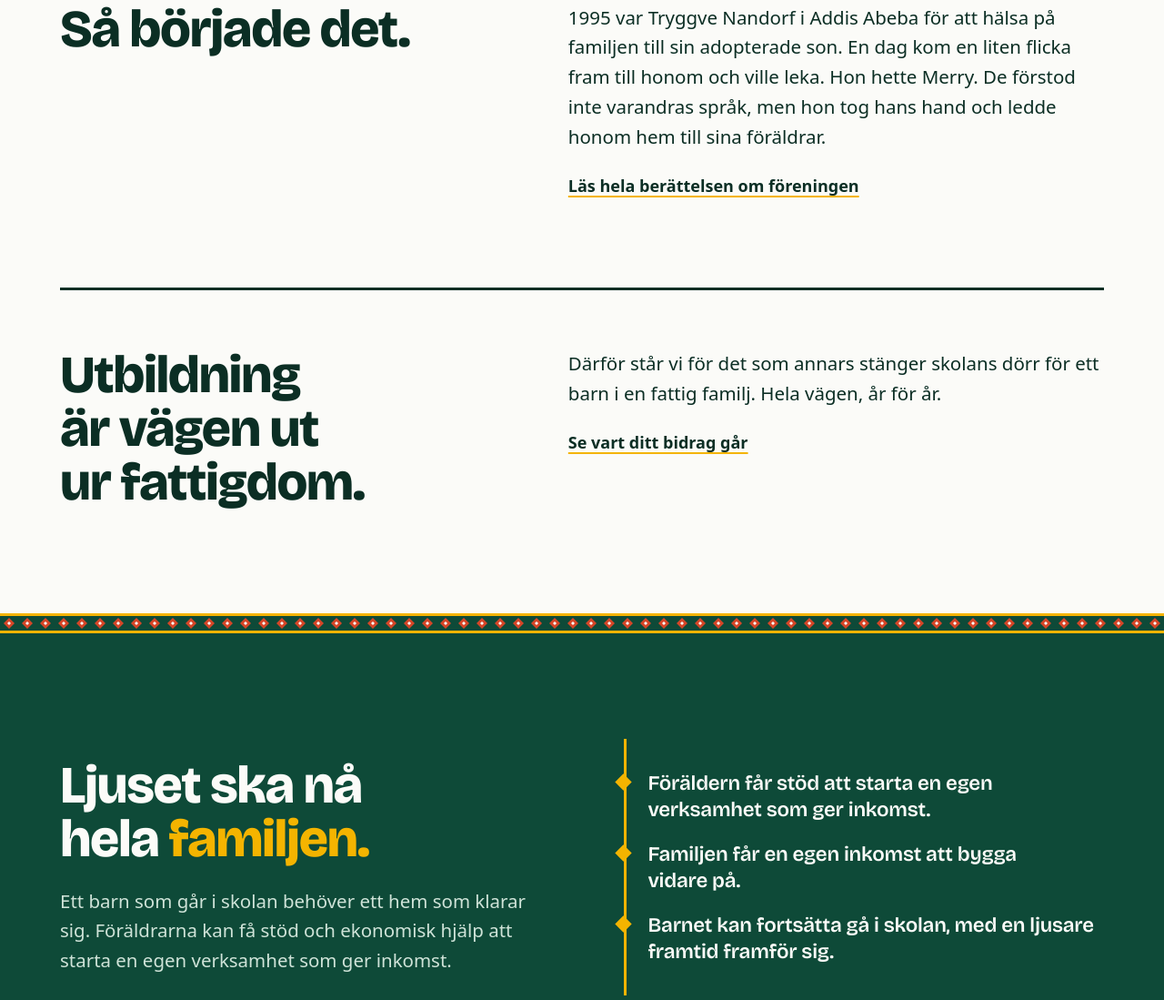
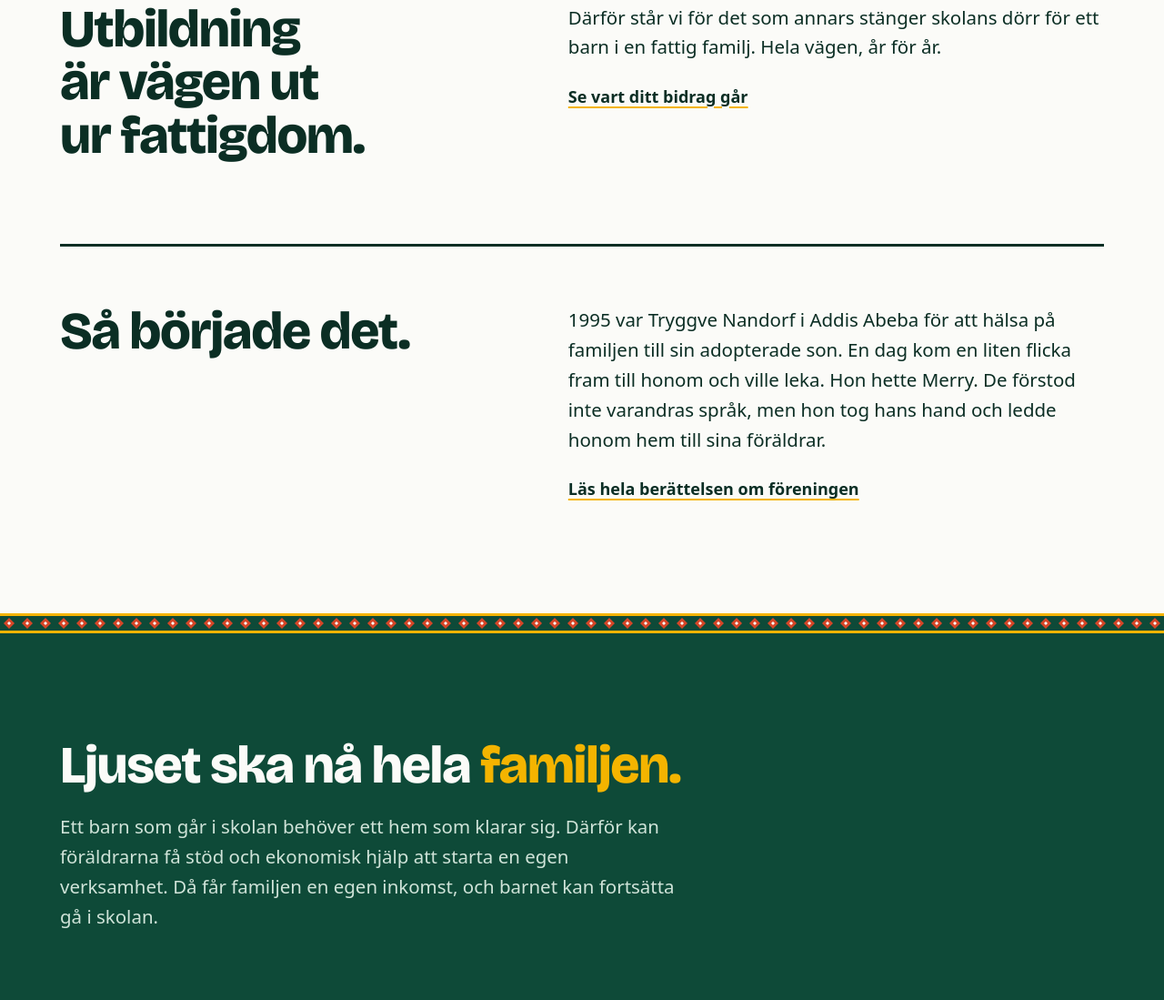
Before and after one commit to streetlight-nu/web, an Astro site: page / in a window 1280 px wide. Shown: the part 1173-2272 px from the top of the page at 91% size. Built offline with nearby package versions, Linux system fonts and the light colour scheme; Astro itself is replaced by a stand-in of ours; a web font is replaced by a local one.

Commit message:
Startsidan: Utbildning före Så började det, och familjen i ett stycke
Sektionen om vad stödet är till för står nu först i det ljusa fältet. Ljuset
ska nå hela familjen berättar kedjan i ett stycke i stället för att upprepa
den i guldtråden. Testerna för guldtrådens rörelse flyttar till Bli fadder.

Co-Authored-By: Claude Opus 5.5 <noreply@anthropic.com>

```diff
--- a/src/pages/index.astro
+++ b/src/pages/index.astro
@@ -5,17 +5,10 @@ import JulkampanjPaStartsidan from "@/components/JulkampanjPaStartsidan.astro";
 import LightBand from "@/components/LightBand.astro";
 import Pil from "@/components/Pil.astro";
 import SenasteNytt from "@/components/SenasteNytt.astro";
-import Thread from "@/components/Thread.astro";
 import TibebBand from "@/components/TibebBand.astro";
 import { buttonVariants } from "@/components/ui/button";
 import { hamtaOmForeningen, stycken } from "@/lib/om-foreningen";
 import { href } from "@/lib/utils";
-
-const familySteps = [
-  "Föräldern får stöd att starta en egen verksamhet som ger inkomst.",
-  "Familjen får en egen inkomst att bygga vidare på.",
-  "Barnet kan fortsätta gå i skolan, med en ljusare framtid framför sig.",
-];
 
 /**
  * The start page tells why and who; the proof (what the support pays for, how the money reaches the children, Insyn)
@@ -90,23 +83,9 @@ const lankGron = "inline-flex min-h-11 items-center font-semibold text-cotton un
 
   <JulkampanjPaStartsidan />
 
-  <!-- Så började det, then what the support is for: one cotton field. -->
+  <!-- What the support is for, then Så började det: one cotton field. -->
   <div class={`bg-cotton text-ink ${section}`}>
-    {
-      borjan && (
-        <section id="borjan" aria-labelledby="borjan-rubrik" class={`band-inner mb-[clamp(56px,7vw,96px)] ${split}`}>
-          <h2 id="borjan-rubrik" class={`min-w-0 ${h2}`}>Så började det.</h2>
-          <div class="min-w-0">
-            <p class={lede}>{borjan}</p>
-            <p class="mt-4">
-              <a class={lankInk} href={href("/om-foreningen#borjan")}>Läs hela berättelsen om föreningen</a>
-            </p>
-          </div>
-        </section>
-      )
-    }
-    <section id="stod" aria-labelledby="stod-rubrik" class="band-inner">
-      <div class:list={[split, borjan && "border-t-[3px] border-ink pt-[clamp(40px,5vw,64px)]"]}>
+    <section id="stod" aria-labelledby="stod-rubrik" class:list={["band-inner", split]}>
       <h2 id="stod-rubrik" class={`min-w-0 ${h2}`}>Utbildning är vägen ut ur fattigdom.</h2>
       <div class="min-w-0">
         <p class={lede}>
@@ -116,22 +95,33 @@ const lankGron = "inline-flex min-h-11 items-center font-semibold text-cotton un
           <a class={lankInk} href={href("/bli-fadder#vart")}>Se vart ditt bidrag går</a>
         </p>
       </div>
+    </section>
+    {
+      borjan && (
+        <section id="borjan" aria-labelledby="borjan-rubrik" class="band-inner mt-[clamp(56px,7vw,96px)]">
+          <div class={`border-t-[3px] border-ink pt-[clamp(40px,5vw,64px)] ${split}`}>
+            <h2 id="borjan-rubrik" class={`min-w-0 ${h2}`}>Så började det.</h2>
+            <div class="min-w-0">
+              <p class={lede}>{borjan}</p>
+              <p class="mt-4">
+                <a class={lankInk} href={href("/om-foreningen#borjan")}>Läs hela berättelsen om föreningen</a>
+              </p>
+            </div>
           </div>
         </section>
+      )
+    }
   </div>
 
   <TibebBand variant="thin" />
 
   <section id="familjer" class={field}>
-    <div class="band-inner grid grid-cols-1 items-center gap-[clamp(32px,6vw,96px)] min-[901px]:grid-cols-2">
-      <div class="min-w-0">
+    <div class="band-inner">
       <h2 class={h2}>Ljuset ska nå hela <span class="text-gold">familjen.</span></h2>
       <p class={`mt-[22px] text-mint ${lede}`}>
-          Ett barn som går i skolan behöver ett hem som klarar sig. Föräldrarna kan få stöd och ekonomisk hjälp att
-          starta en egen verksamhet som ger inkomst.
+        Ett barn som går i skolan behöver ett hem som klarar sig. Därför kan föräldrarna få stöd och ekonomisk hjälp
+        att starta en egen verksamhet. Då får familjen en egen inkomst, och barnet kan fortsätta gå i skolan.
       </p>
-      </div>
-      <div class="min-w-0"><Thread steps={familySteps} /></div>
     </div>
   </section>
 
--- a/tests/e2e/rorelse.spec.ts
+++ b/tests/e2e/rorelse.spec.ts
@@ -9,7 +9,8 @@ const GREEN_DEEP = farg("green-deep");
 const MINT = farg("mint");
 
 const lights = (page: Page) => page.getByTestId("ljusbandet").getByTestId("ljus");
-const steps = (page: Page) => page.locator("#familjer .step");
+// The gold thread lives on Bli fadder, in Så når det fram.
+const steps = (page: Page) => page.locator("#nar-fram .step");
 const highlight = (page: Page) => page.locator(".vision blockquote span");
 const cone = (page: Page) => page.locator(".lamp .cone");
 const support = (page: Page) => page.locator("#sa-arbetar-vi .link");
@@ -22,12 +23,11 @@ const stepStates = (page: Page) =>
   );
 const highlightSize = (page: Page) => highlight(page).evaluate((el) => getComputedStyle(el).backgroundSize);
 
-/** Everything lit and finished: the lamp's cone, all 20 lights, the gold thread and the vision's highlight. */
+/** Everything lit and finished on the start page: the lamp's cone, all 20 lights and the vision's highlight. */
 async function expectFinished(page: Page) {
   await expect(cone(page)).toHaveCSS("animation-name", "none");
   await expect(cone(page)).toHaveCSS("opacity", "1");
   expect(await lightColors(page)).toEqual(Array(20).fill(GOLD));
-  expect(await stepStates(page)).toEqual(Array(3).fill({ color: COTTON, mark: GOLD }));
   expect(await highlightSize(page)).toBe("100% 100%");
   await expectSupportFinished(page);
 }
@@ -42,7 +42,7 @@ async function expectSupportFinished(page: Page) {
 test.describe("med reducerad rörelse", () => {
   test.use({ reducedMotion: "reduce" });
 
-  test("visas lyktan, alla 20 ljus, guldtråden och visionens markering tända och färdiga direkt", async ({ page }) => {
+  test("visas lyktan, alla 20 ljus och visionens markering tända och färdiga direkt", async ({ page }) => {
     await page.goto("./");
     await expectFinished(page);
     await page.locator(".vision").scrollIntoViewIfNeeded();
@@ -51,14 +51,24 @@ test.describe("med reducerad rörelse", () => {
     await expect(support(page)).not.toHaveClass(/\bflow\b/);
     await expectSupportFinished(page);
   });
+
+  test("visas guldtrådens steg tända direkt på Bli fadder", async ({ page }) => {
+    await page.goto("./bli-fadder");
+    expect(await stepStates(page)).toEqual(Array(3).fill({ color: COTTON, mark: GOLD }));
+  });
 });
 
 test.describe("utan JavaScript", () => {
   test.use({ javaScriptEnabled: false, reducedMotion: "no-preference" });
 
-  test("visas lyktan, alla 20 ljus, guldtråden och visionens markering tända och färdiga", async ({ page }) => {
+  test("visas lyktan, alla 20 ljus och visionens markering tända och färdiga", async ({ page }) => {
     await page.goto("./");
     await expectFinished(page);
+  });
+
+  test("visas guldtrådens steg tända på Bli fadder", async ({ page }) => {
+    await page.goto("./bli-fadder");
+    expect(await stepStates(page)).toEqual(Array(3).fill({ color: COTTON, mark: GOLD }));
   });
 });
 
@@ -93,11 +103,12 @@ test.describe("med rörelse", () => {
     expect([...seen].some((n) => n > 0 && n < 20)).toBe(true);
   });
 
-  test("lyser guldtrådens steg upp medan man läser", async ({ page }) => {
-    await page.goto("./");
+  test("lyser guldtrådens steg upp medan man läser på Bli fadder", async ({ page }) => {
+    await page.goto("./bli-fadder");
     expect(await stepStates(page)).toEqual(Array(3).fill({ color: MINT, mark: GREEN }));
 
-    await page.locator(".vision").scrollIntoViewIfNeeded();
+    // With the thread at the top of the viewport, every step is above the reading line.
+    await page.locator("#nar-fram [data-thread]").evaluate((el) => el.scrollIntoView({ block: "start" }));
     await expect.poll(() => stepStates(page)).toEqual(Array(3).fill({ color: COTTON, mark: GOLD }));
   });
 
@@ -125,7 +136,7 @@ test.describe("med rörelse", () => {
 
   test("ligger inte i någon React-ö", async ({ page }) => {
     await page.goto("./");
-    for (const el of [page.getByTestId("ljusbandet"), page.locator("#familjer .thread"), page.locator(".vision"), page.locator(".lamp"), support(page)]) {
+    for (const el of [page.getByTestId("ljusbandet"), page.locator(".vision"), page.locator(".lamp"), support(page)]) {
       expect(await el.evaluate((node) => node.closest("astro-island") === null)).toBe(true);
     }
   });
--- a/tests/e2e/startsidan.spec.ts
+++ b/tests/e2e/startsidan.spec.ts
@@ -112,14 +112,13 @@ test.describe("startsidans berättelse", () => {
     const stod = page.locator("#stod");
     await expect(stod.getByRole("heading", { level: 2, name: "Utbildning är vägen ut ur fattigdom." })).toBeVisible();
     await expect(stod.getByRole("link", { name: "Se vart ditt bidrag går" })).toHaveAttribute("href", /\/bli-fadder#vart$/);
+    // What the support is for comes before Så började det.
+    const stodY = (await stod.boundingBox())!.y;
+    const borjanY = (await borjan.boundingBox())!.y;
+    expect(stodY).toBeLessThan(borjanY);
     const familjer = page.locator("#familjer");
-    for (const step of [
-      "Föräldern får stöd att starta en egen verksamhet som ger inkomst.",
-      "Familjen får en egen inkomst att bygga vidare på.",
-      "Barnet kan fortsätta gå i skolan, med en ljusare framtid framför sig.",
-    ]) {
-      await expect(familjer.getByText(step)).toBeVisible();
-    }
+    await expect(familjer.getByRole("heading", { level: 2, name: "Ljuset ska nå hela familjen." })).toBeVisible();
+    await expect(familjer).toContainText("Då får familjen en egen inkomst, och barnet kan fortsätta gå i skolan.");
     await expect(
       page.getByText("TEST-VISION om en ljus framtid för barnen."),
     ).toBeVisible();
```
Lines whose indentation alone changed are shown as unchanged.
